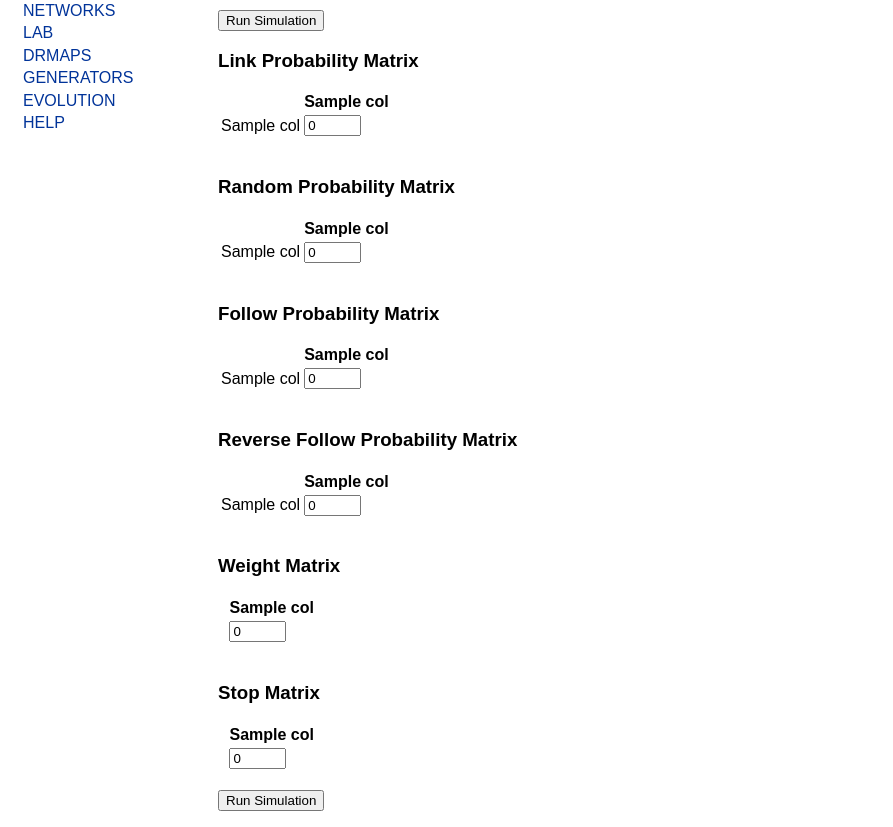
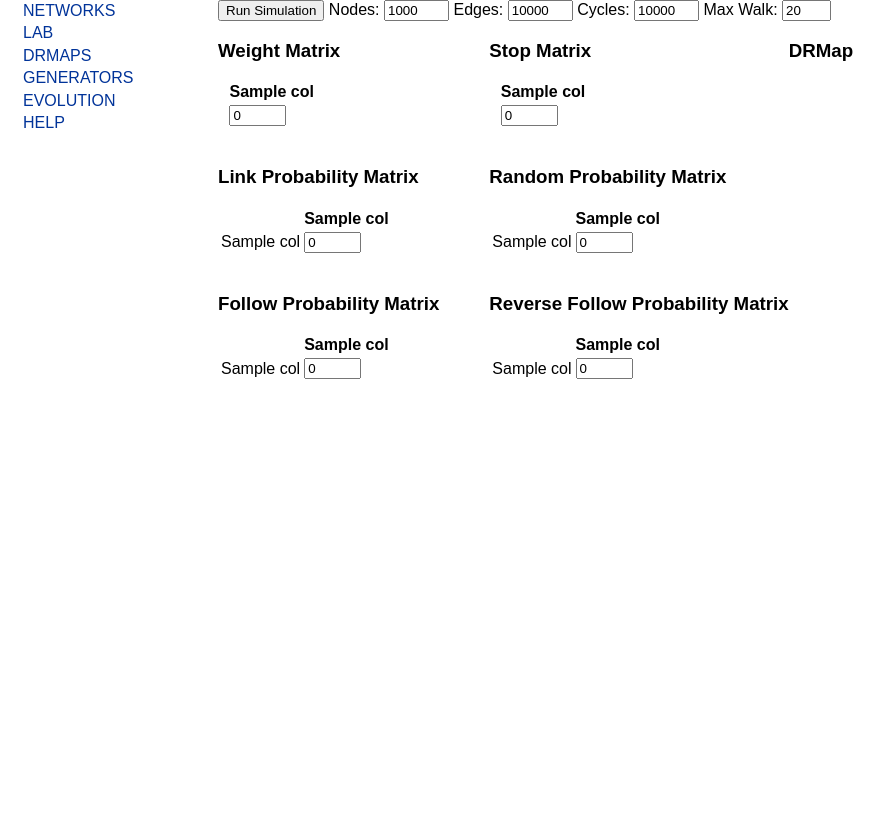
Before and after one commit to telmomenezes/synthetic, a Django app: template synweb/templates/lab.html in a window 1280 px wide. Shown: the part 98-925 px from the top of the page, without its empty margins (0-893 px from the left). After the commit the page ends 477 px from the top, so only its background shows below. Run offline with Django 3.2, Linux system fonts and the light colour scheme; the template is opened without the code that fills it: most values are stand-ins (such as "Sample title", 1, 10 or a date in 2020); a map, chart or similar area stays blank.

Commit message:
addes nodes, edges, cycles and max walk configuration parameters to lab UI

```diff
--- a/synweb/templates/lab.html
+++ b/synweb/templates/lab.html
@@ -3,11 +3,38 @@
 {% block js %}<script src="/static/drmap.js" type="text/javascript" ></script>{% endblock %}
 {% block content %}
 
-<div style="float:left">
 <form name="generator_form" action="/lab/" method="post" enctype="multipart/form-data">{% csrf_token %}
 
+<div>
 <input type="submit" value="Run Simulation" />
+<label for="id_nodes">Nodes:</label> <input type="text" name="nodes" id="id_nodes" size="5" value="1000" />
+<label for="id_edges">Edges:</label> <input type="text" name="edges" id="id_edges" size="5" value="10000" />
+<label for="id_cycles">Cycles:</label> <input type="text" name="cycles" id="id_cycles" size="5" value="10000" />
+<label for="id_walk">Max Walk:</label> <input type="text" name="max_walk" id="id_max_walk" size="3" value="20" />
+</div>
 
+<div style="float:left">
+<h3>Weight Matrix</h3>
+<table>
+    <thead>
+    	<tr>
+        	<th scope="col">&nbsp;</th>
+        {% for col in type_list %}
+            <th scope="col">{{ col }}</th>
+        {% endfor %}
+        </tr>
+    </thead>
+    <tbody>
+    <tr>
+     	<td>&nbsp;</td>
+    {% for row in type_list %}
+        <td><input name="weight_cell_{{ row }}" type="text" size="4" value="0" /></td>
+    {% endfor %}
+    </tr>
+</tbody>
+</table>
+
+<br />
 <h3>Link Probability Matrix</h3>
 <table>
     <thead>
@@ -31,6 +58,51 @@
 </table>
 
 <br />
+<h3>Follow Probability Matrix</h3>
+<table>
+    <thead>
+    	<tr>
+        	<th scope="col">&nbsp;</th>
+        {% for col in type_list %}
+            <th scope="col">{{ col }}</th>
+        {% endfor %}
+        </tr>
+    </thead>
+    <tbody>
+{% for col in type_list %}
+    <tr>
+     	<td>{{ col }}</td>
+    {% for row in type_list %}
+        <td><input name="follow_cell_{{ row }}_{{ col }}" type="text" size="4" value="0" /></td>
+    {% endfor %}
+    </tr>
+{% endfor %}
+</tbody>
+</table>
+</div>
+
+<div style="float:left; margin-left:50px">
+<h3>Stop Matrix</h3>
+<table>
+    <thead>
+    	<tr>
+        	<th scope="col">&nbsp;</th>
+        {% for col in type_list %}
+            <th scope="col">{{ col }}</th>
+        {% endfor %}
+        </tr>
+    </thead>
+    <tbody>
+    <tr>
+     	<td>&nbsp;</td>
+    {% for row in type_list %}
+        <td><input name="stop_cell_{{ row }}" type="text" size="4" value="0" /></td>
+    {% endfor %}
+    </tr>
+</tbody>
+</table>
+
+<br />
 <h3>Random Probability Matrix</h3>
 <table>
     <thead>
@@ -47,29 +119,6 @@
      	<td>{{ col }}</td>
     {% for row in type_list %}
         <td><input name="random_cell_{{ row }}_{{ col }}" type="text" size="4" value="0" /></td>
-    {% endfor %}
-    </tr>
-{% endfor %}
-</tbody>
-</table>
-
-<br />
-<h3>Follow Probability Matrix</h3>
-<table>
-    <thead>
-    	<tr>
-        	<th scope="col">&nbsp;</th>
-        {% for col in type_list %}
-            <th scope="col">{{ col }}</th>
-        {% endfor %}
-        </tr>
-    </thead>
-    <tbody>
-{% for col in type_list %}
-    <tr>
-     	<td>{{ col }}</td>
-    {% for row in type_list %}
-        <td><input name="follow_cell_{{ row }}_{{ col }}" type="text" size="4" value="0" /></td>
     {% endfor %}
     </tr>
 {% endfor %}
@@ -99,61 +148,16 @@
 </tbody>
 </table>
 
-<br />
-<h3>Weight Matrix</h3>
-<table>
-    <thead>
-    	<tr>
-        	<th scope="col">&nbsp;</th>
-        {% for col in type_list %}
-            <th scope="col">{{ col }}</th>
-        {% endfor %}
-        </tr>
-    </thead>
-    <tbody>
-    <tr>
-     	<td>&nbsp;</td>
-    {% for row in type_list %}
-        <td><input name="weight_cell_{{ row }}" type="text" size="4" value="0" /></td>
-    {% endfor %}
-    </tr>
-</tbody>
-</table>
-
-<br />
-<h3>Stop Matrix</h3>
-<table>
-    <thead>
-    	<tr>
-        	<th scope="col">&nbsp;</th>
-        {% for col in type_list %}
-            <th scope="col">{{ col }}</th>
-        {% endfor %}
-        </tr>
-    </thead>
-    <tbody>
-    <tr>
-     	<td>&nbsp;</td>
-    {% for row in type_list %}
-        <td><input name="stop_cell_{{ row }}" type="text" size="4" value="0" /></td>
-    {% endfor %}
-    </tr>
-</tbody>
-</table>
-
-<br />
-<input type="submit" value="Run Simulation" />
+</div>
 
 </form>
-</div>
 
-
-<div style="float:right; width:300px;">
+<h3>DRMap</h3>
+<div style="float:left; width:300px;">
 <canvas id="drmap_canvas" width="300" height="300">
 Sorry, your browser does not support canvas.
 </canvas>
 </div>
-
 
 <script language="javascript">
 
@@ -162,6 +166,10 @@ var bins = {{ bins }};
 {% if previous_values %}
 var type_count = {{ type_count }};
 
+var nodes = {{ nodes }};
+var edges = {{ edges }};
+var cycles = {{ cycles }};
+var max_walk = {{ max_walk }};
 var m_links = [{{ m_links }}];
 var m_random = [{{ m_random }}];
 var m_follow = [{{ m_follow }}];
@@ -170,6 +178,11 @@ var m_weight = [{{ m_weight }}];
 var m_stop = [{{ m_stop }}];
 
 var formObject = document.forms['generator_form'];
+
+formObject.elements['nodes'].value = nodes;
+formObject.elements['edges'].value = edges;
+formObject.elements['cycles'].value = cycles;
+formObject.elements['max_walk'].value = max_walk;
 
 var x;
 var y;
@@ -189,6 +202,7 @@ for (pos = 0; pos < type_count; pos++) {
     formObject.elements['weight_cell_' + pos].value = m_weight[pos];
     formObject.elements['stop_cell_' + pos].value = m_stop[pos];
 }
+
 {% endif %}
 
 var vals = [{{ map_data }}];
```
Also changed, not shown: synweb/synapp/views.py (+8 -4 lines).
